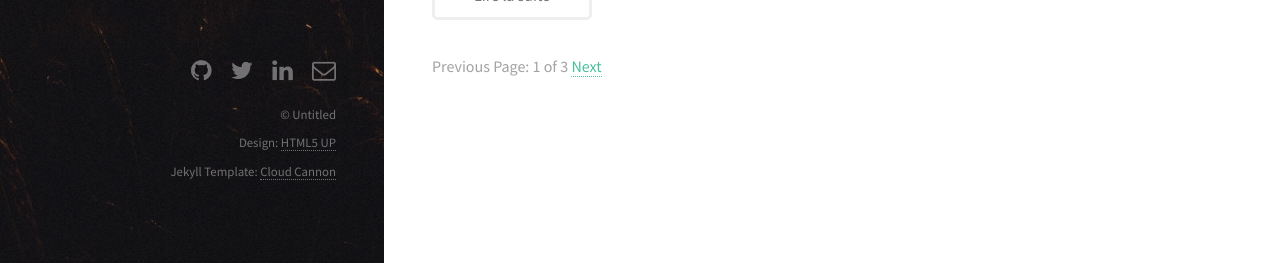
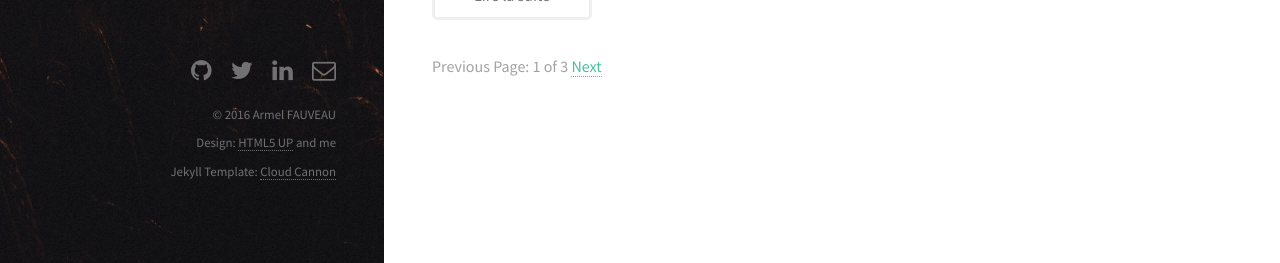
Before and after one commit to armel/armel.github.io, a Jekyll site: the page built from index.html, in a window 1280 px wide. Shown: the part 634-897 px from the top of the page. Built offline with Jekyll 4.4.1, drawn with Linux system fonts in a browser that asks for light colours; the list of posts is cut into pages by our own code.

Commit message:
Update legals
Update legals

```diff
--- a/_layouts/default.html
+++ b/_layouts/default.html
@@ -67,8 +67,8 @@
               {% endif %}
             </ul>
             <ul class="copyright">
-                <li>&copy; Untitled</li>
-                <li>Design: <a href="http://html5up.net">HTML5 UP</a></li>
+                <li>&copy; {{ 'now' | date: "%Y" }} {{ site.title }}</li>
+                <li>Design: <a href="http://html5up.net">HTML5 UP</a> and me</li>
                 <li>Jekyll Template: <a href="http://cloudcannon.com">Cloud Cannon</a></li>
             </ul>
         </footer>
```
